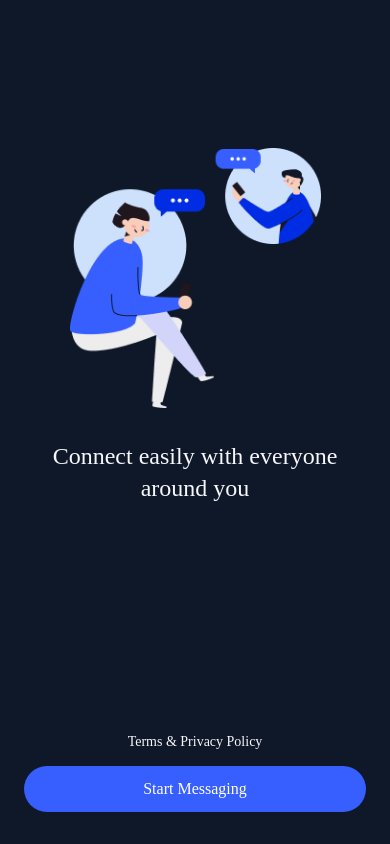
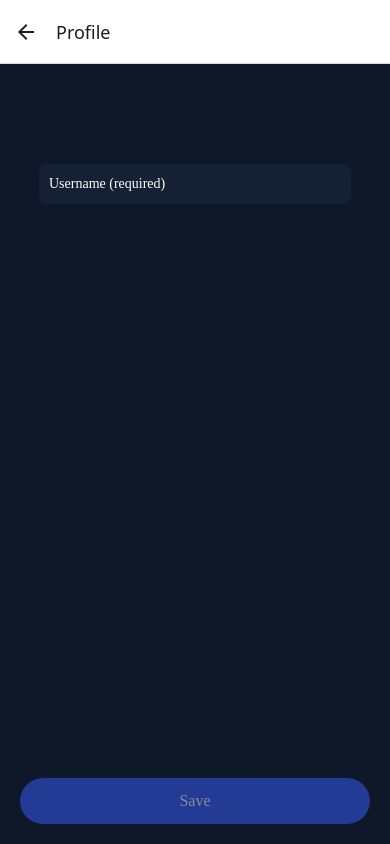
Before and after one commit to themane04/bluechat, a React Native app: screen /Profile in a window 390 px wide. Built offline with nearby package versions, Linux system fonts and the light colour scheme.

Commit message:
Feature/02 your profile

```diff
--- a/components/shared/CustomButton/CustomButton.styles.ts
+++ b/components/shared/CustomButton/CustomButton.styles.ts
@@ -15,4 +15,7 @@ export default StyleSheet.create({
     color: theme.colors.neutralWhite,
     textAlign: 'center',
   },
+  buttonDisabled: {
+    opacity: 0.5,
+  }
 });
--- a/components/shared/CustomButton/CustomButton.tsx
+++ b/components/shared/CustomButton/CustomButton.tsx
@@ -1,18 +1,25 @@
 import styles from './CustomButton.styles.ts';
-import { Text, TouchableOpacity } from 'react-native';
+import {Text, TouchableOpacity} from 'react-native';
 import React from 'react';
-import { useNavigation } from '@react-navigation/core';
+import {useNavigation} from '@react-navigation/core';
 
-export default function CustomButton({ navigateTo }: { navigateTo: string }) {
+export default function CustomButton({active = true, navigateTo, children, submitFunc}: {
+    active?: boolean,
+    navigateTo: string,
+    children?: string,
+    submitFunc?: () => void
+}) {
     const navigation = useNavigation();
 
     return (
         <TouchableOpacity
-      style={styles.button}
+            style={[styles.button, !active && styles.buttonDisabled]}
             onPress={() => navigation.navigate(navigateTo as never)}
             activeOpacity={0.8}
+            disabled={!active}
+            onPressIn={submitFunc}
         >
-      <Text style={styles.buttonText}>Start Messaging</Text>
+            <Text style={styles.buttonText}>{children ?? ''}</Text>
         </TouchableOpacity>
     );
 }
--- /dev/null
+++ b/interfaces/User/user.ts
@@ -0,0 +1,3 @@
+export interface User {
+    name: string;
+}
--- a/navigation/AppNavigator.tsx
+++ b/navigation/AppNavigator.tsx
@@ -1,8 +1,9 @@
 import React from 'react';
 import WelcomeScreen from '../screens/WelcomeScreen/WelcomeScreen.tsx';
-import { createNativeStackNavigator } from '@react-navigation/native-stack';
-import { NavigationContainer } from '@react-navigation/native';
+import {createNativeStackNavigator} from '@react-navigation/native-stack';
+import {NavigationContainer} from '@react-navigation/native';
 import styles from '../App.styles';
+import ProfileScreen from "../screens/ProfileScreen/ProfileScreen.tsx";
 
 const Stack = createNativeStackNavigator();
 
@@ -12,11 +13,12 @@ export default function AppNavigator() {
             <Stack.Navigator
                 initialRouteName="Welcome"
                 screenOptions={{
-          headerShown: false,
+                    headerShown: true,
                     contentStyle: styles.container,
                 }}
             >
-        <Stack.Screen name="Welcome" component={WelcomeScreen} />
+                <Stack.Screen name="Welcome" component={WelcomeScreen}/>
+                <Stack.Screen name="Profile" component={ProfileScreen}/>
             </Stack.Navigator>
         </NavigationContainer>
     );
--- a/package.json
+++ b/package.json
@@ -10,6 +10,7 @@
     "test": "jest"
   },
   "dependencies": {
+    "@react-native-async-storage/async-storage": "^2.2.0",
     "@react-native/new-app-screen": "0.81.0",
     "@react-navigation/native": "^7.1.17",
     "@react-navigation/native-stack": "^7.3.25",
@@ -20,6 +21,7 @@
     "react-native-reanimated": "^4.0.2",
     "react-native-safe-area-context": "^5.6.0",
     "react-native-screens": "^4.14.1",
+    "react-native-vector-icons": "^10.3.0",
     "react-native-worklets": "^0.4.1"
   },
   "devDependencies": {
@@ -35,6 +37,7 @@
     "@react-native/typescript-config": "0.81.0",
     "@types/jest": "^29.5.13",
     "@types/react": "^19.1.0",
+    "@types/react-native-vector-icons": "^6.4.18",
     "@types/react-test-renderer": "^19.1.0",
     "eslint": "^8.19.0",
     "jest": "^29.6.3",
--- /dev/null
+++ b/screens/ProfileScreen/ProfileScreen.styles.ts
@@ -0,0 +1,24 @@
+import { StyleSheet } from 'react-native';
+import {theme} from "../../utils/styles/theme.ts";
+
+export default StyleSheet.create({
+  container: {
+    flex: 1,
+    alignItems: 'center',
+  },
+  input: {
+    ...theme.typography.bodyText2,
+    height: 40,
+    color: 'white',
+    backgroundColor: theme.colors.neutralDarkSecondary,
+    borderRadius: 8,
+    paddingHorizontal: 10,
+    marginTop: 100,
+    width: '80%',
+  },
+  buttonContainer: {
+    flex: 1,
+    justifyContent: 'flex-end',
+    padding: 20,
+  }
+});
--- /dev/null
+++ b/screens/ProfileScreen/ProfileScreen.tsx
@@ -0,0 +1,35 @@
+import React from 'react';
+import {TextInput, ToastAndroid, View} from 'react-native';
+import profileScreenStyles from './ProfileScreen.styles.ts';
+import CustomButton from "../../components/shared/CustomButton/CustomButton.tsx";
+import StorageService from "../../services/LocalStorage/storage.ts";
+import {User} from "../../interfaces/User/user.ts";
+
+export default function ProfileScreen() {
+    const [text, setText] = React.useState('');
+    const submitFunction = () => {
+        StorageService.setItem<User>("user", { name: text }).then(() => {
+            ToastAndroid.show("User updated successfully", ToastAndroid.SHORT);
+        }).catch(() => {
+            ToastAndroid.show("Error updating user", ToastAndroid.SHORT);
+        });
+    }
+
+    return (
+        <>
+            <View style={profileScreenStyles.container}>
+                <TextInput
+                    style={profileScreenStyles.input}
+                    placeholder="Username (required)"
+                    value={text}
+                    onChangeText={setText}
+                    placeholderTextColor={'white'}
+                    maxLength={8}
+                />
+            </View>
+            <View style={profileScreenStyles.buttonContainer}>
+                <CustomButton active={ text.length > 0 } navigateTo={'Chat'} submitFunc={submitFunction}>Save</CustomButton>
+            </View>
+        </>
+    );
+}
--- a/screens/WelcomeScreen/WelcomeScreen.tsx
+++ b/screens/WelcomeScreen/WelcomeScreen.tsx
@@ -21,7 +21,7 @@ export default function WelcomeScreen() {
 
       <View style={styles.bottomBox}>
         <Text style={styles.terms}>Terms & Privacy Policy</Text>
-        <CustomButton navigateTo={'Profile'} />
+        <CustomButton navigateTo={'Profile'}>Start messaging</CustomButton>
       </View>
     </View>
   );
--- /dev/null
+++ b/services/LocalStorage/storage.ts
@@ -0,0 +1,40 @@
+import AsyncStorage from "@react-native-async-storage/async-storage";
+
+class StorageService {
+    static async setItem<T>(key: string, value: T): Promise<void> {
+        try {
+            const jsonValue = JSON.stringify(value);
+            await AsyncStorage.setItem(key, jsonValue);
+        } catch (e) {
+            console.error(`Error saving "${key}" to storage`, e);
+        }
+    }
+
+    static async getItem<T>(key: string): Promise<T | null> {
+        try {
+            const jsonValue = await AsyncStorage.getItem(key);
+            return jsonValue != null ? (JSON.parse(jsonValue) as T) : null;
+        } catch (e) {
+            console.error(`Error reading "${key}" from storage`, e);
+            return null;
+        }
+    }
+
+    static async removeItem(key: string): Promise<void> {
+        try {
+            await AsyncStorage.removeItem(key);
+        } catch (e) {
+            console.error(`Error removing "${key}" from storage`, e);
+        }
+    }
+
+    static async clear(): Promise<void> {
+        try {
+            await AsyncStorage.clear();
+        } catch (e) {
+            console.error("Error clearing storage", e);
+        }
+    }
+}
+
+export default StorageService;
```
Also changed, not shown: 3 other files (tests, documents, lock files or other folders). Lines whose indentation alone changed are shown as unchanged.
